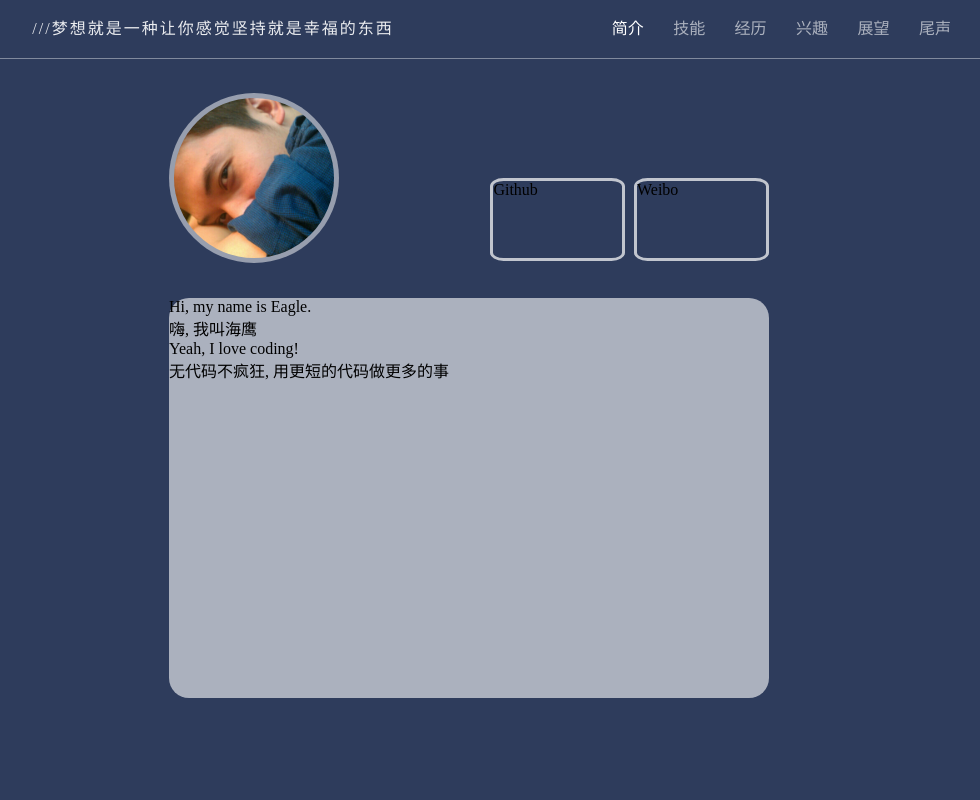
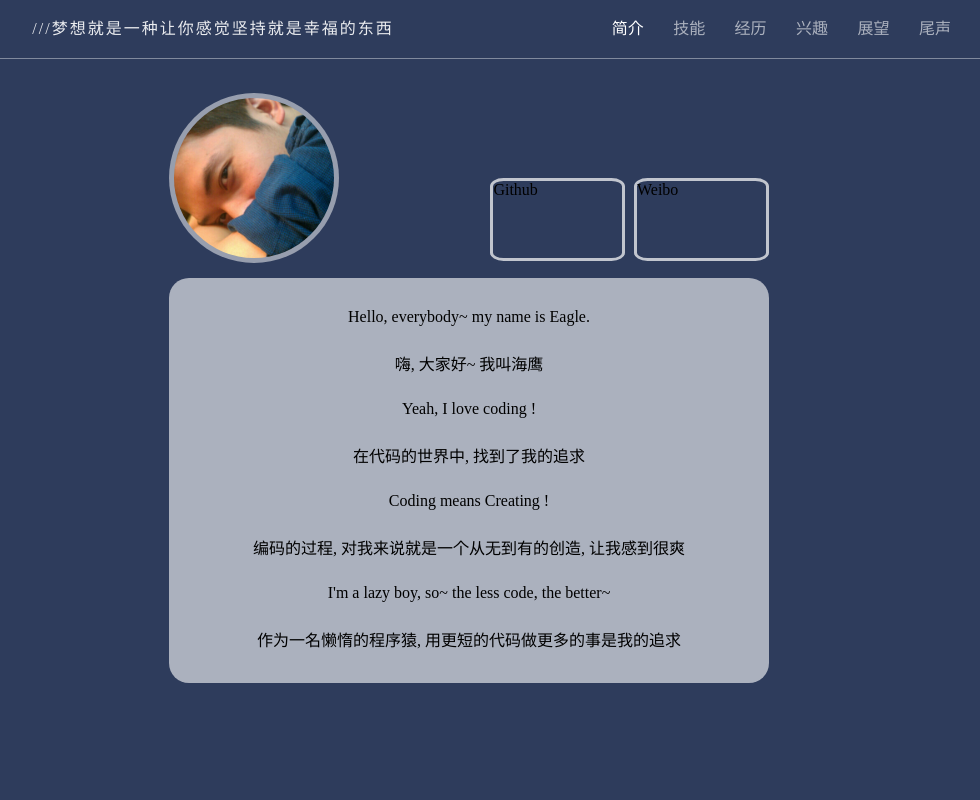
Before and after one commit to SeaEagle/Resume, a plain HTML site: page index.html in a window 1280 px wide. Shown: the top 800 px of the page, without its empty margins (171-1151 px from the left). Drawn offline with Linux system fonts and the light colour scheme.

Commit message:
对简介页的文字进行修饰

```diff
--- a/index.html
+++ b/index.html
@@ -81,10 +81,14 @@
                 </div>
                 <!--文字简介-->
                 <div class="introduction-text">
-                    <p>Hi, my name is Eagle.</p>
-                    <p>嗨, 我叫海鹰</p>
-                    <p>Yeah, I love coding!</p>
-                    <p>无代码不疯狂, 用更短的代码做更多的事</p>
+                    <p>Hello, everybody~ my name is Eagle.</p>
+                    <p>嗨, 大家好~ 我叫海鹰</p>
+                    <p>Yeah, I love coding !</p>
+                    <p>在代码的世界中, 找到了我的追求</p>
+                    <p>Coding means Creating !</p>
+                    <p>编码的过程, 对我来说就是一个从无到有的创造, 让我感到很爽</p>
+                    <p>I'm a lazy boy, so~ the less code, the better~</p>
+                    <p>作为一名懒惰的程序猿, 用更短的代码做更多的事是我的追求</p>
                 </div>
             </article>
         </section>
--- a/styles/resume_pc.css
+++ b/styles/resume_pc.css
@@ -165,7 +165,7 @@ section[data-type="story"] article{
 /*--------------------华丽丽的分割线--------------------*/
 
 /*个人简介*/
-.introduction{
+section[data-name="introduction"]{
     /*背景色*/
     background-color: #2E3C5C;
 }
@@ -178,6 +178,8 @@ section[data-name="introduction"] article div.introduction-images{
     /*位置*/
     position: relative;
     margin: 20px auto 0 auto;
+    /*背景色*/
+    /*background-color: red;*/
 }
 
 /*个人简介-画廊-个人头像最外框*/
@@ -222,10 +224,9 @@ section[data-name="introduction"] article div.introduction-images .other-images{
     /*定位*/
     position: absolute;
     /*位置*/
-    top: 85px;
     left: 170px;
-    margin-top: 15px;
-    margin-bottom: 15px;
+    top: 100px;
+    margin: 0 0;
     /*溢出处理*/
     overflow: hidden;
     /*背景色*/
@@ -254,12 +255,26 @@ section[data-name="introduction"] article div.introduction-text{
     width: 600px;
     height: 400px;
     /*位置*/
-    margin: 20px auto 0 auto;
+    margin: 0 auto;
     /*边框*/
     border-radius: 20px;
+    /*文本位置*/
+    padding: 5px 0 0 0;
+    text-align: center;
+    /*溢出处理*/
+    overflow: hidden;
     /*背景色*/
     background-color: rgba(255, 255, 255, 0.6);
 }
+
+/*个人简介-文字简介-每行介绍*/
+section[data-name="introduction"] article div.introduction-text p{
+    /*尺寸*/
+    width: 100%;
+    /*每行间距*/
+    margin-top: 25px;
+}
+
 
 /*--------------------华丽丽的分割线--------------------*/
 
```
